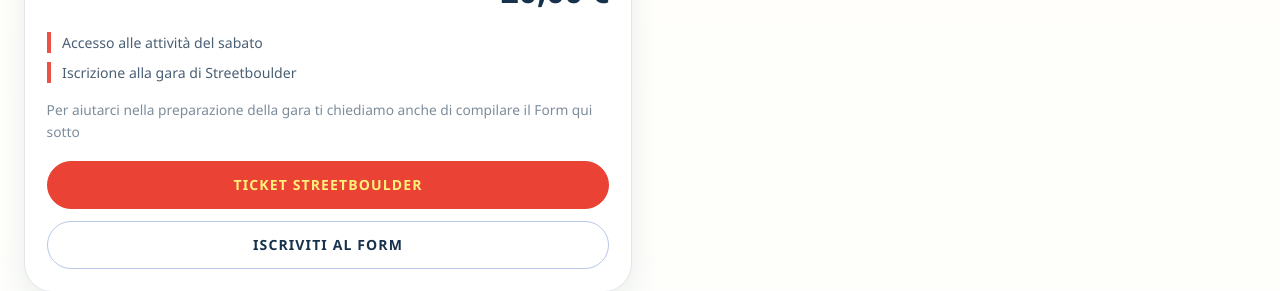
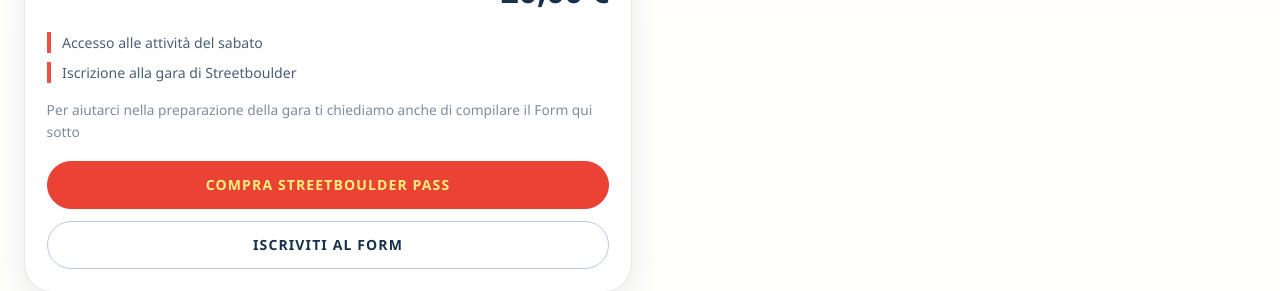
Before and after one commit to killdead/sito-cx, a Next.js app: page /tickets in a window 1280 px wide. Shown: the part 1422-1713 px from the top of the page. Built offline with nearby package versions, Linux system fonts and the light colour scheme.

Commit message:
Update Streetboulder button text to 'Compra Streetboulder Pass'

```diff
--- a/src/app/tickets/page.tsx
+++ b/src/app/tickets/page.tsx
@@ -110,7 +110,7 @@ export default function TicketsPage() {
                 <div className="ticket-workshop-card__footer">
                   <Button href={getTicketHref(item.stripePaymentLink)} className="w-full justify-center">
                     {item.id === "streetboulder-registration"
-                      ? "Ticket Streetboulder"
+                      ? "Compra Streetboulder Pass"
                       : item.stripePaymentLink
                         ? `Compra ${item.title}`
                         : "Richiedi info"}
```
